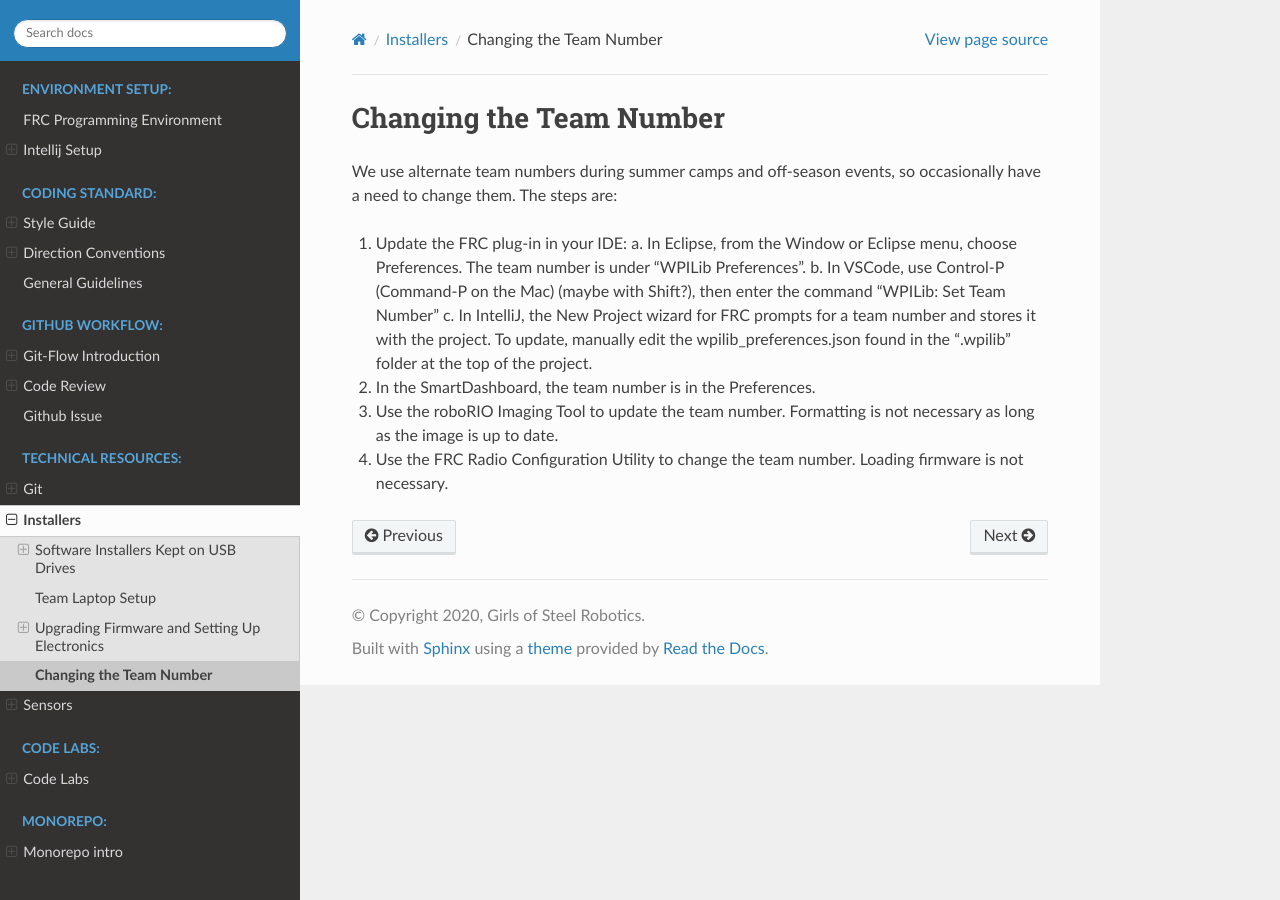
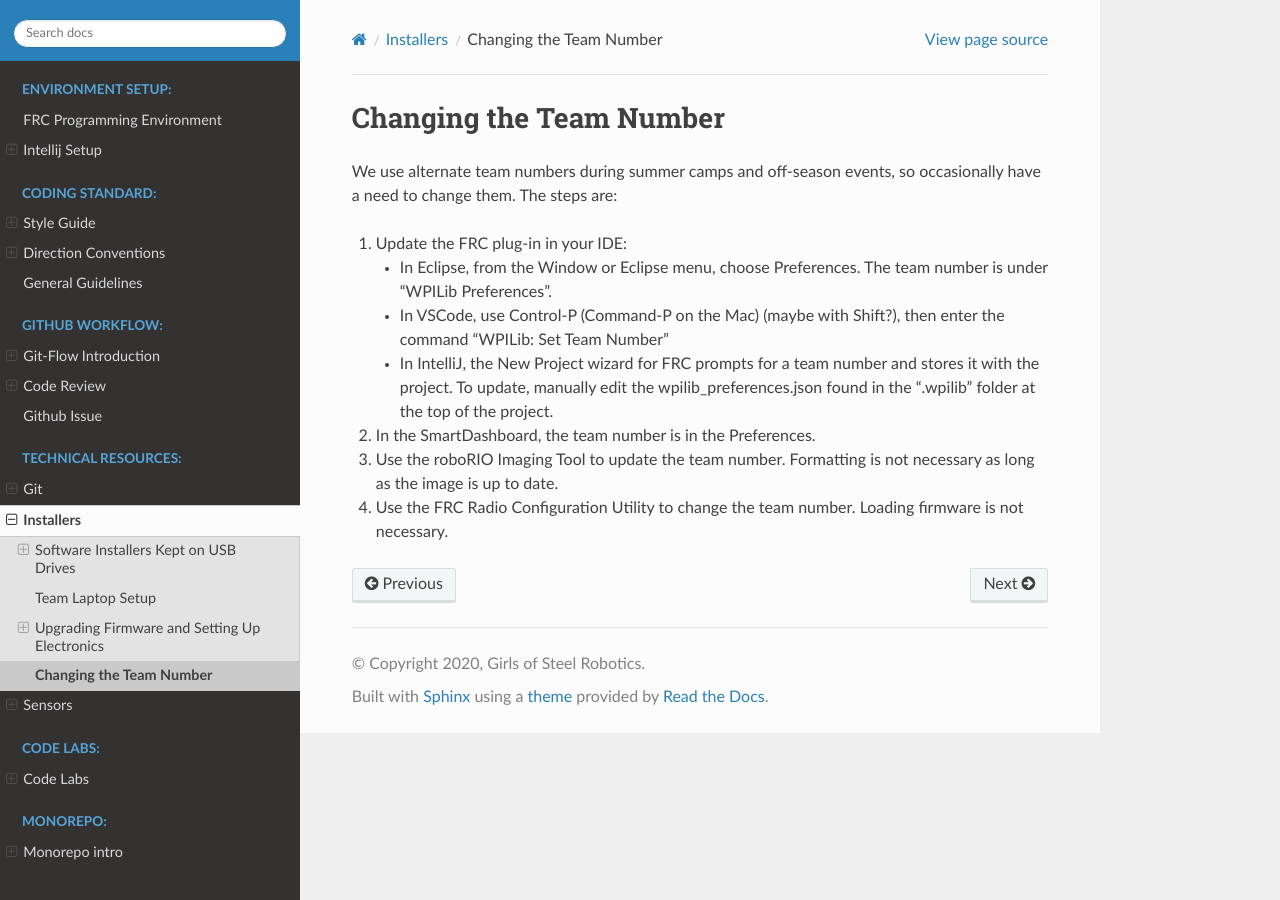
Before and after one commit to GirlsOfSteelRobotics/DocsV2, a Sphinx documentation site: the page built from source/technical-resources/installers/Changing-Team-Number.md, in a window 1280 px wide. Built offline with Sphinx 7.4.7 and the Read the Docs theme 2.0.0, drawn with Linux system fonts in a browser that asks for light colours; part of the change alters nothing that is shown.

```diff
--- a/source/technical-resources/installers/Changing-Team-Number.md
+++ b/source/technical-resources/installers/Changing-Team-Number.md
@@ -3,10 +3,10 @@
 We use alternate team numbers during summer camps and off-season events, so occasionally have a need to change them. The steps are:
 
 1. Update the FRC plug-in in your IDE:
-   a. In Eclipse, from the Window or Eclipse menu, choose Preferences. The team number is under "WPILib Preferences".
-   b. In VSCode, use Control-P (Command-P on the Mac) (maybe with Shift?), then enter the command "WPILib: Set Team Number"
-   c. In IntelliJ, the New Project wizard for FRC prompts for a team number and stores it with the project.
+   * In Eclipse, from the Window or Eclipse menu, choose Preferences. The team number is under "WPILib Preferences".
+   * In VSCode, use Control-P (Command-P on the Mac) (maybe with Shift?), then enter the command "WPILib: Set Team Number"
+   * In IntelliJ, the New Project wizard for FRC prompts for a team number and stores it with the project.
       To update, manually edit the wpilib_preferences.json found in the ".wpilib" folder at the top of the project.
-3. In the SmartDashboard, the team number is in the Preferences.
-4. Use the roboRIO Imaging Tool to update the team number. Formatting is not necessary as long as the image is up to date.
-5. Use the FRC Radio Configuration Utility to change the team number. Loading firmware is not necessary.
+1. In the SmartDashboard, the team number is in the Preferences.
+1. Use the roboRIO Imaging Tool to update the team number. Formatting is not necessary as long as the image is up to date.
+1. Use the FRC Radio Configuration Utility to change the team number. Loading firmware is not necessary.
```
